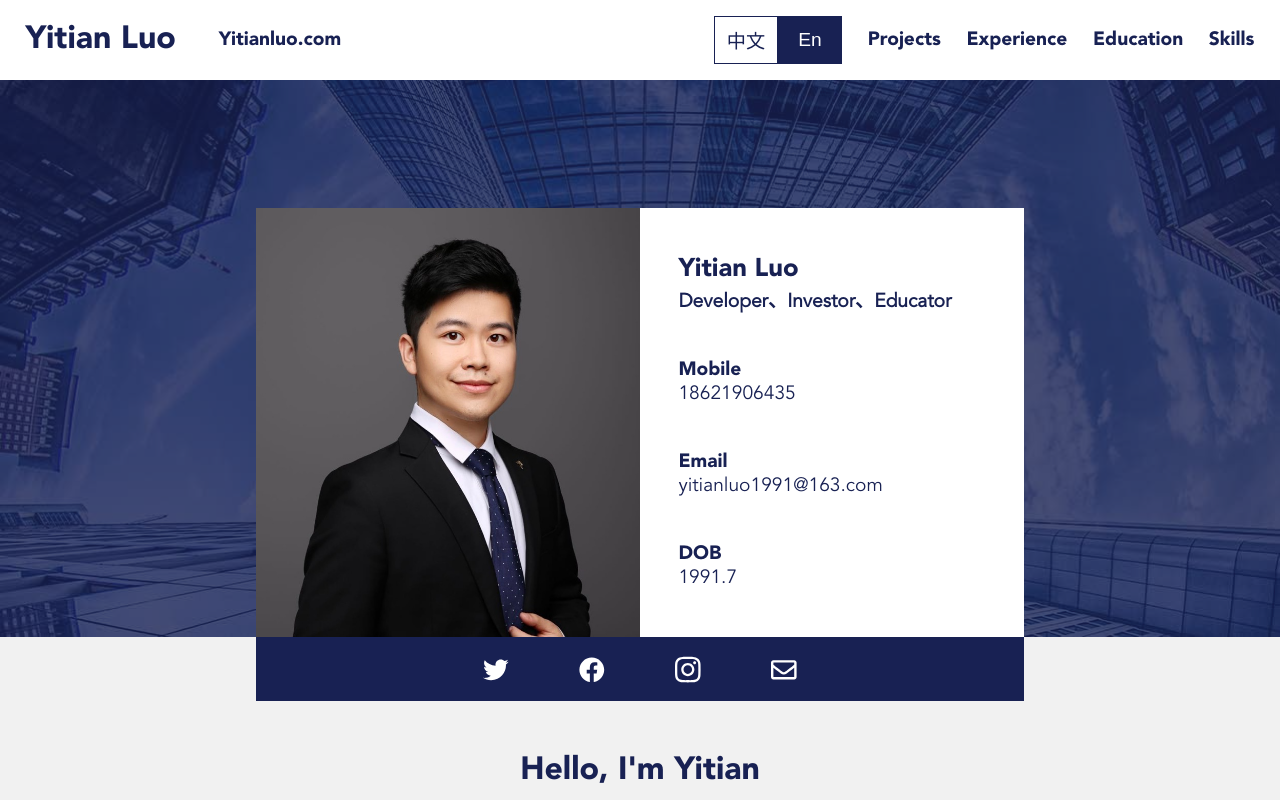
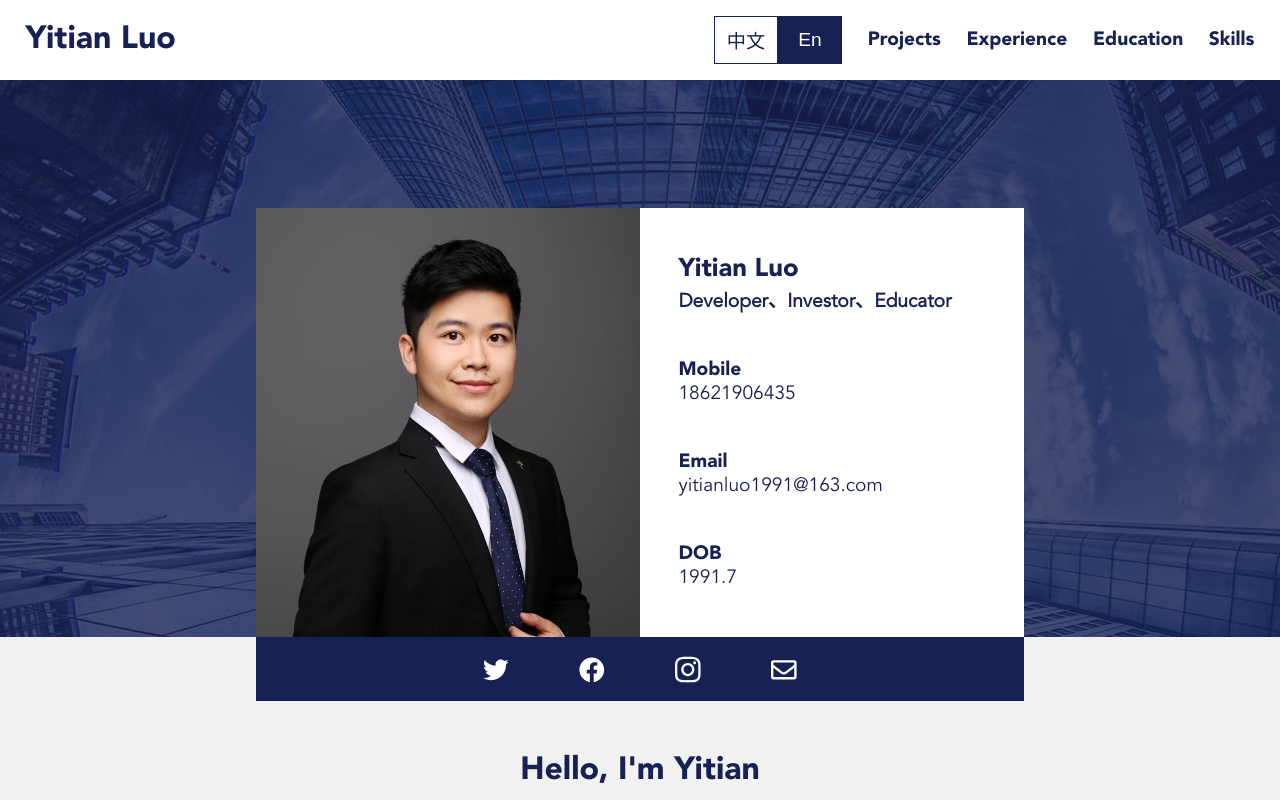
Before and after one commit to yitianluo/personal, a Next.js app: page / in a window 1280 px wide. Shown: the top 800 px of the page. Built offline with nearby package versions, Linux system fonts and the light colour scheme.

Commit message:
change navbar

```diff
--- a/component/landing.module.css
+++ b/component/landing.module.css
@@ -1,6 +1,6 @@
 .landing {
     position: relative;
-    /* margin-top: 5rem; */
+    margin-top: 5rem;
     z-index: 1;
 }
 
--- a/component/navbar.jsx
+++ b/component/navbar.jsx
@@ -5,7 +5,7 @@ export default function Navbar(props){
     return(
         <div className={styles.navbar}>
             {props.isEn? <h1>Yitian Luo</h1>:<img src="/xingkai/name.png"></img>}
-            <p style={{fontWeight:"bold"}}>Yitianluo.com</p>
+            {/* <p style={{fontWeight:"bold"}}>Yitianluo.com</p> */}
             <div className={styles.menu}>
                 <div className={styles.switch}>
                     <div className={styles.lang} onClick={props.chooseCh} style={props.isEn ? {backgroundColor:"white",color:"var(--Text-Color)"}:{}}>
--- a/component/navbar.module.css
+++ b/component/navbar.module.css
@@ -5,7 +5,7 @@
     padding: 0 2vw;
     color: var(--Text-Color);
     height: 5rem;
-    /* position: fixed; */
+    position: fixed;
     background-color: white;
     width: 96vw;
     top: 0;
```
